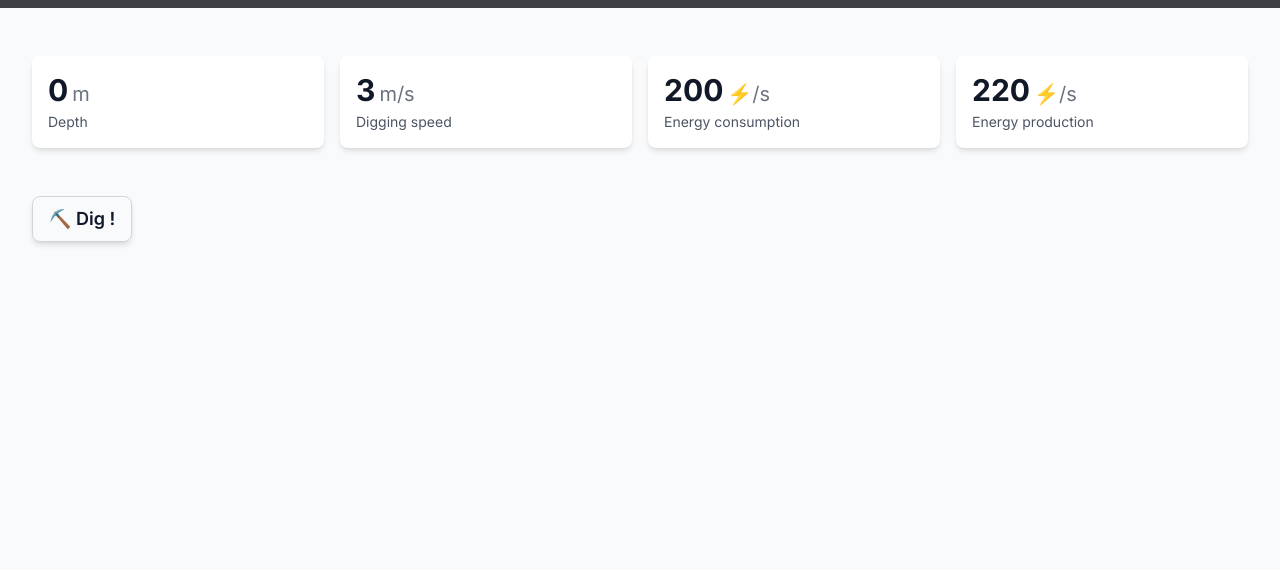
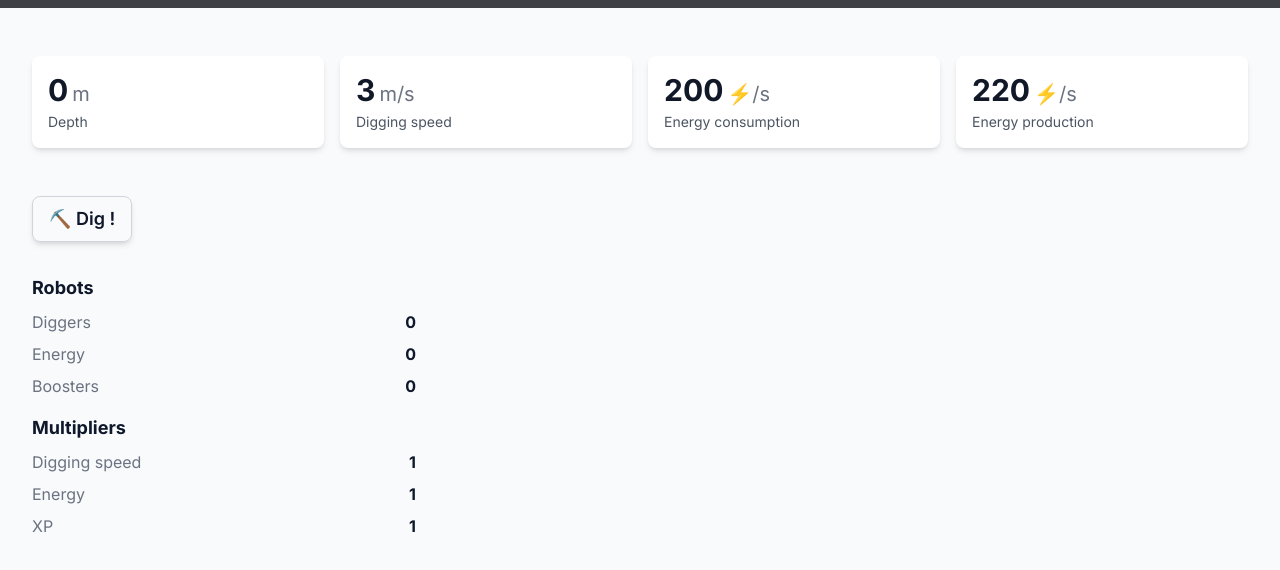
Before and after one commit to jean1591/earth-digger, a Next.js app: page / in a window 1280 px wide. Shown: the top 570 px of the page. Built offline with nearby package versions, Linux system fonts and the light colour scheme; no server answers.

Commit message:
feat: display robots count and stats

```diff
--- /dev/null
+++ b/src/app/(public)/(landing)/components/Inventory.tsx
@@ -0,0 +1,44 @@
+'use client'
+
+import { RootState } from '@/store/store'
+import { useSelector } from 'react-redux'
+
+export const Inventory = () => {
+  const { inventory } = useSelector((state: RootState) => state.dashboard)
+
+  const {
+    boosts: {
+      diggingSpeedMultiplier,
+      energyProductionMultiplier,
+      xpMultiplier,
+    },
+    robots: { boosters, diggers, energy },
+  } = inventory
+
+  return (
+    <div className="space-y-4">
+      <div className="space-y-2">
+        <p className="text-lg font-bold">Robots</p>
+        <InventoryLine label="Diggers" value={diggers} />
+        <InventoryLine label="Energy" value={energy} />
+        <InventoryLine label="Boosters" value={boosters} />
+      </div>
+
+      <div className="space-y-2">
+        <p className="text-lg font-bold">Multipliers</p>
+        <InventoryLine label="Digging speed" value={diggingSpeedMultiplier} />
+        <InventoryLine label="Energy" value={energyProductionMultiplier} />
+        <InventoryLine label="XP" value={xpMultiplier} />
+      </div>
+    </div>
+  )
+}
+
+const InventoryLine = ({ label, value }: { label: string; value: number }) => {
+  return (
+    <div className="grid grid-cols-2 gap-8">
+      <p className="text-left text-gray-500">{label}</p>
+      <p className="text-right font-bold">{value}</p>
+    </div>
+  )
+}
--- a/src/app/(public)/(landing)/page.tsx
+++ b/src/app/(public)/(landing)/page.tsx
@@ -1,5 +1,6 @@
 import { Container } from '@/components/Container'
 import { DigButton } from './components/DigButton'
+import { Inventory } from './components/Inventory'
 import { RewardCards } from './components/RewardCards'
 import { Stats } from './components/Stats'
 import { XpBar } from './components/XpBar'
@@ -12,8 +13,12 @@ export default function Home() {
       <Container>
         <Stats />
 
-        <div>
+        <div className="space-y-8">
           <DigButton />
+
+          <div className="grid grid-cols-3 gap-8">
+            <Inventory />
+          </div>
         </div>
 
         <RewardCards />
--- a/src/store/features/dashboard/slice.tsx
+++ b/src/store/features/dashboard/slice.tsx
@@ -51,7 +51,7 @@ export const dashboardSlice = createSlice({
         ...state.inventory,
         robots: {
           ...state.inventory.robots,
-          diggers: state.inventory.robots.diggers + 1,
+          energy: state.inventory.robots.energy + 1,
         },
       }
     },
```
